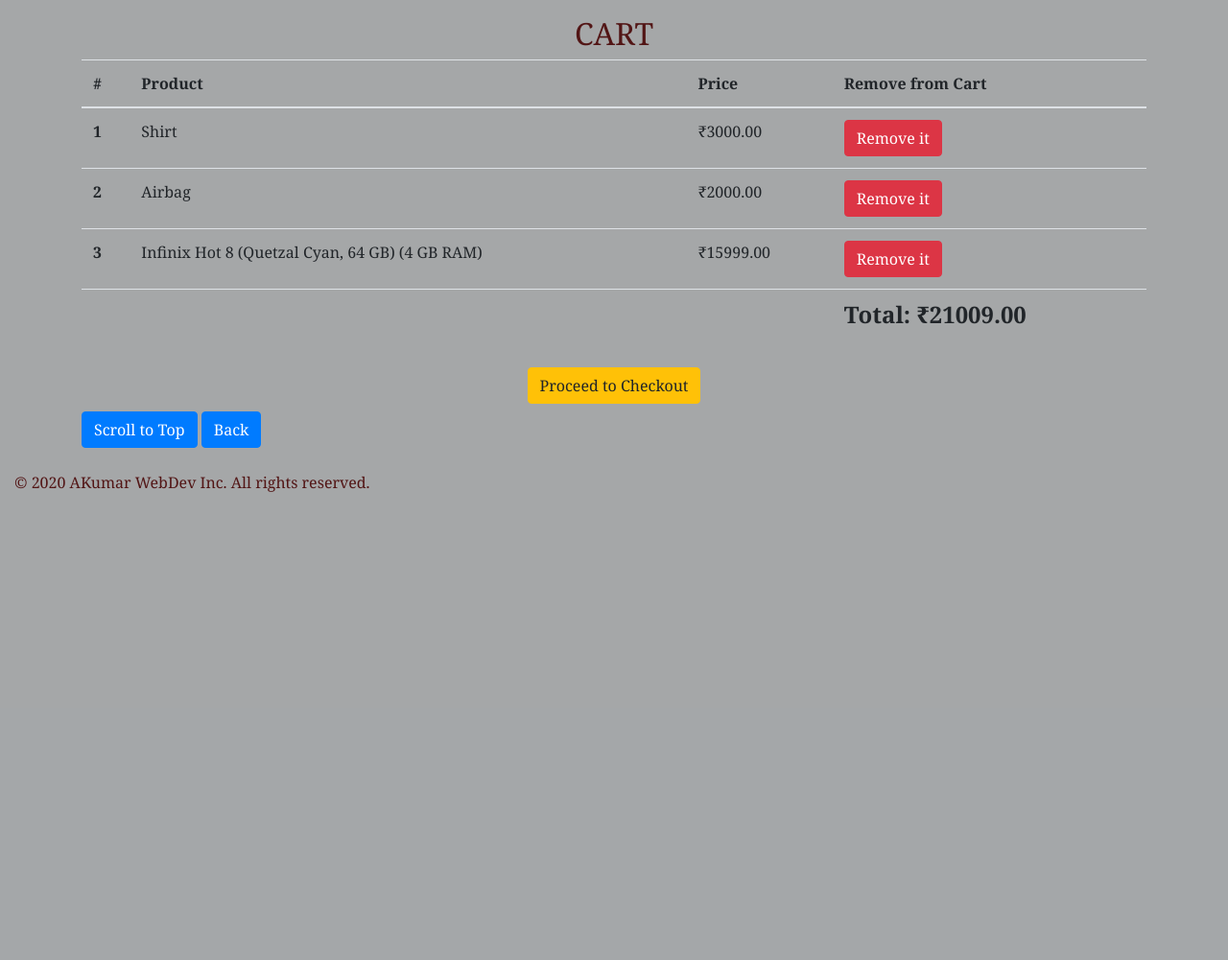
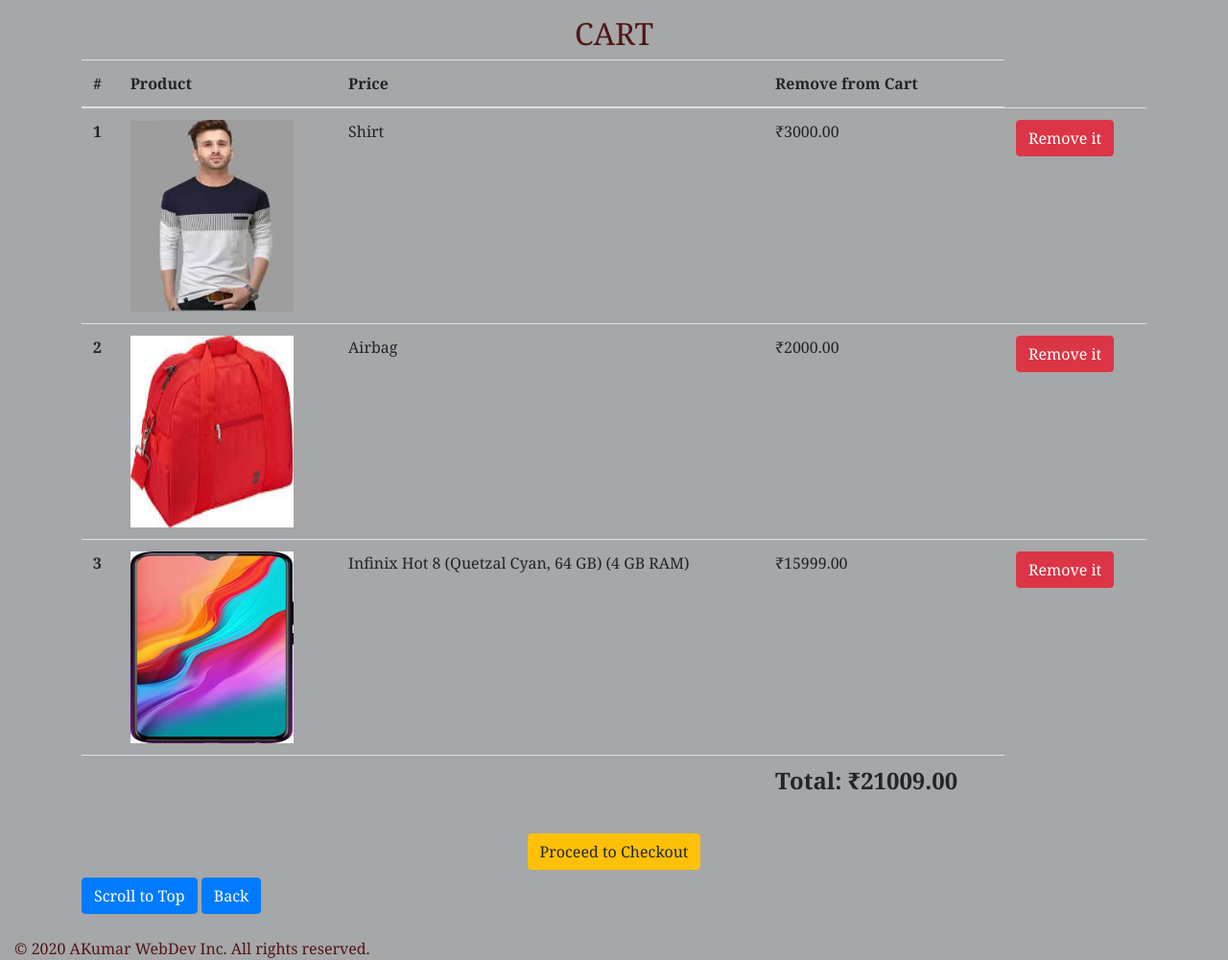
Before and after one commit to animeshk-me/netcart-ecommerce, a Django app: page /cart/ in a window 1280 px wide. Shown: the part 62-1063 px from the top of the page at 96% size. Before the commit the page ends 575 px from the top, so only its background shows below. Run offline with Django 3.2, Linux system fonts and the light colour scheme; a user stored in the database is signed in; data comes from the database, SQL or seed files in the repository; some libraries are stand-ins or nearby versions.

Commit message:
Update home.html

```diff
--- a/carts/templates/carts/home.html
+++ b/carts/templates/carts/home.html
@@ -18,6 +18,7 @@
     {% for product_obj in cart_obj.products.all  %}
         <tr>
         <th scope="row">{{ forloop.counter }}</th>
+        <td><a href="{{ product_obj.get_absolute_url }}"><img src="{{ product_obj.image.url }}"  width = 170 height = 200 ></a></td>
         <td>{{ product_obj.title }}</td>
         <td>₹{{ product_obj.price }}</td>
         <td><form action = "{% url 'cart_app:remove' %}" method = 'POST'>{% csrf_token %}
```
